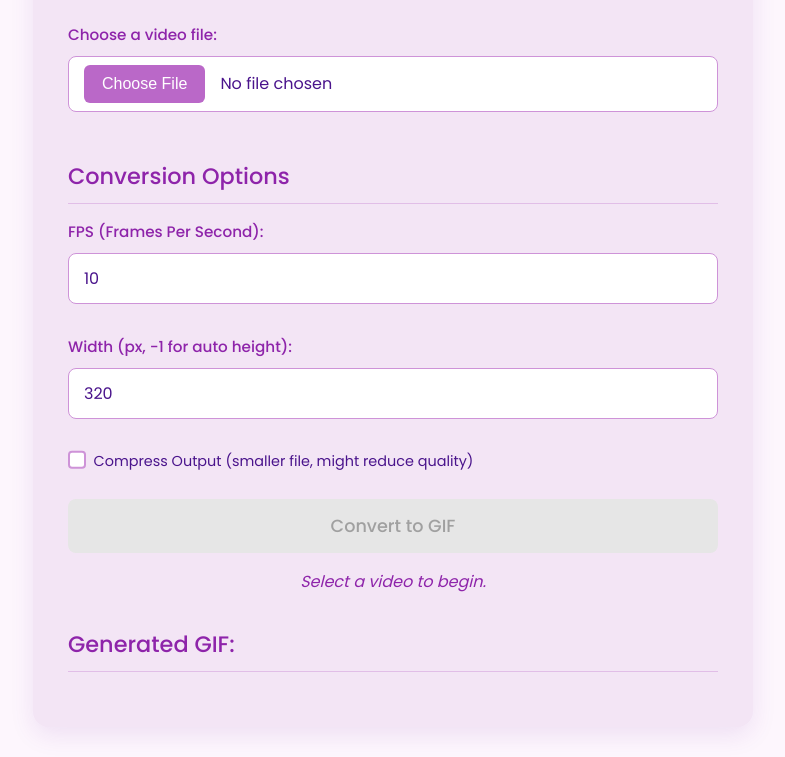
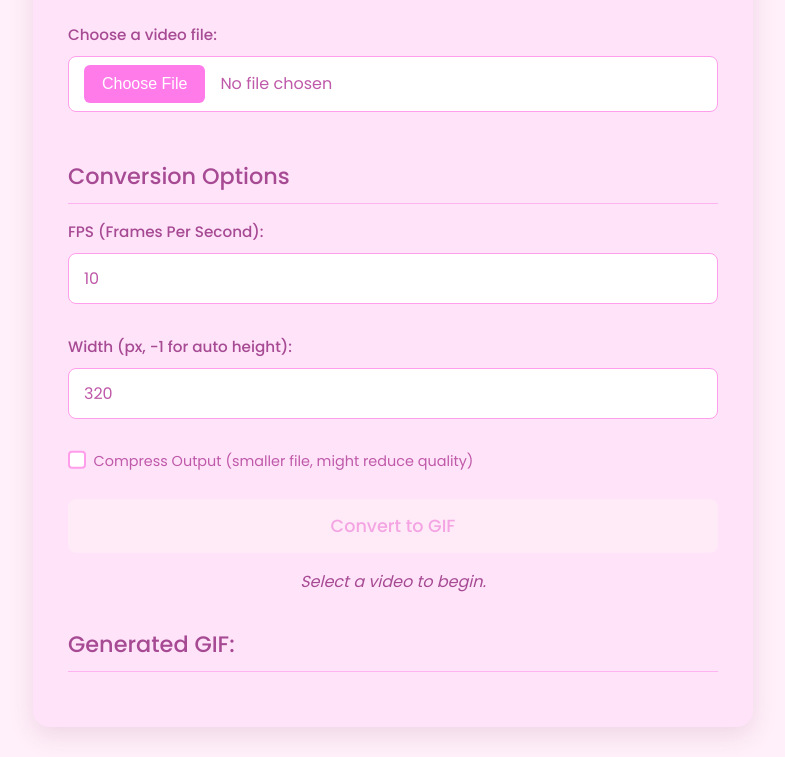
Before and after one commit to ManthanBR/video-to-gif, a plain HTML site: page index.html in a window 1280 px wide. Shown: the part 146-903 px from the top of the page, without its empty margins (247-1032 px from the left). Drawn offline with Linux system fonts and the light colour scheme; a script that the page names is missing.

Commit message:
Update style.css

```diff
--- a/style.css
+++ b/style.css
@@ -1,19 +1,24 @@
 /* --- Palettes --- */
 :root {
-    --bg-main: #fdf6fd; /* Very light pinkish lavender */
-    --bg-container: #f3e5f5; /* Light lavender */
-    --primary-accent: #ba68c8; /* Medium pastel purple */
-    --primary-accent-hover: #aa47bc; /* Darker medium pastel purple */
-    --secondary-accent: #e1bee7; /* Lighter pastel purple */
-    --text-main: #6a1b9a; /* Deep purple */
-    --text-label: #8e24aa; /* Medium purple */
-    --text-light: #4a148c; /* Slightly lighter deep purple for less emphasis */
-    --border-color: #ce93d8; /* Soft purple for borders */
-    --download-bg: #f06292; /* Pastel pink */
-    --download-bg-hover: #ec407a; /* Darker pastel pink */
-    --success-color: #66bb6a; /* Pastel Green for success messages if needed */
-    --disabled-bg: #e6e6e6;
-    --disabled-text: #a0a0a0;
+    --bg-main: #fff0f9; /* Very light pink, almost white, to complement vibrant pink */
+    --bg-container: #ffe3f9; /* Light, slightly more saturated pink than bg-main */
+
+    /* --- VIBRANT PINK ACCENTS --- */
+    --primary-accent: #ff7be9; /* Your chosen vibrant pink */
+    --primary-accent-hover: #fa60de; /* Slightly darker/desaturated version */
+    --secondary-accent: #ffb3f0; /* A lighter, but still related vibrant pink */
+
+    --text-main: #8c3c7c; /* Deep magenta/purple for contrast against vibrant pinks */
+    --text-label: #a64a93; /* Lighter version of text-main */
+    --text-light: #bf59a9; /* Even lighter, for secondary text */
+
+    --border-color: #ff9eeB; /* A noticeable pink border, related to primary */
+    --download-bg: #f755dd; /* Keeping download distinct but related */
+    --download-bg-hover: #e042c8; /* Darker version for download hover */
+
+    --success-color: #50c878; /* Emerald green can pop nicely against pink */
+    --disabled-bg: #ffeaf7; /* Very light pink for disabled */
+    --disabled-text: #f4a4e3; /* Muted vibrant pink for disabled text */
 }
 
 body {
@@ -34,7 +39,7 @@ body {
     background: var(--bg-container);
     padding: 30px 35px;
     border-radius: 16px;
-    box-shadow: 0 8px 25px rgba(106, 27, 154, 0.1); /* Subtle purple shadow */
+    box-shadow: 0 8px 25px rgba(140, 60, 124, 0.15); /* Shadow from text-main color, slightly stronger */
     width: 100%;
     max-width: 650px;
 }
@@ -79,13 +84,13 @@ input[type="file"], input[type="number"] {
     box-sizing: border-box;
     font-family: 'Poppins', sans-serif;
     font-size: 1em;
-    color: var(--text-light);
-    background-color: #fff;
+    color: var(--text-light); /* Text color inside input */
+    background-color: #fff; /* White background for inputs for contrast */
     transition: border-color 0.3s ease, box-shadow 0.3s ease;
 }
 
 input[type="file"] {
-    padding: 8px 15px; /* Adjust padding for file input */
+    padding: 8px 15px;
 }
 
 input[type="file"]::file-selector-button {
@@ -94,7 +99,7 @@ input[type="file"]::file-selector-button {
     background: var(--primary-accent);
     padding: 10px 18px;
     border-radius: 6px;
-    color: #fff;
+    color: #fff; /* White text on vibrant pink button */
     cursor: pointer;
     transition: background-color 0.3s ease;
     font-weight: 500;
@@ -105,18 +110,18 @@ input[type="file"]::file-selector-button:hover {
 }
 
 
-input[type="number"]:focus, input[type="file"]:focus-within { /* focus-within for file input wrapper */
+input[type="number"]:focus, input[type="file"]:focus-within {
     border-color: var(--primary-accent);
-    box-shadow: 0 0 0 3px rgba(186, 104, 200, 0.3); /* Soft purple focus ring */
+    box-shadow: 0 0 0 3px hsla(from var(--primary-accent) h s l / 0.4); /* Stronger focus glow */
     outline: none;
 }
 
-button {
+button { /* Main Convert Button */
     display: block;
     width: 100%;
     padding: 14px;
     background-color: var(--primary-accent);
-    color: white;
+    color: white; /* White text on vibrant pink button */
     border: none;
     border-radius: 8px;
     cursor: pointer;
@@ -148,7 +153,7 @@ button:disabled {
     font-style: italic;
     color: var(--text-label);
     margin-top: 15px;
-    min-height: 1.5em; /* Prevent layout shift */
+    min-height: 1.5em;
 }
 
 #progressBar {
@@ -156,17 +161,17 @@ button:disabled {
     margin-top: 10px;
     height: 12px;
     border-radius: 6px;
-    appearance: none; /* Remove default styling */
+    appearance: none;
     -webkit-appearance: none;
 }
 
 #progressBar::-webkit-progress-bar {
-    background-color: var(--secondary-accent);
+    background-color: var(--secondary-accent); /* Lighter vibrant pink */
     border-radius: 6px;
 }
 
 #progressBar::-webkit-progress-value {
-    background-color: var(--primary-accent);
+    background-color: var(--primary-accent); /* Main vibrant pink */
     border-radius: 6px;
     transition: width 0.3s ease;
 }
@@ -182,11 +187,11 @@ button:disabled {
     display: block;
     max-width: 100%;
     margin: 20px auto 15px;
-    border: 3px solid var(--border-color);
+    border: 3px solid var(--border-color); /* Vibrant pink border */
     border-radius: 12px;
-    background-color: #fff; /* In case GIF has transparency */
-    padding: 5px; /* Small padding around the GIF */
-    box-shadow: 0 4px 15px rgba(106, 27, 154, 0.08);
+    background-color: #fff; /* White bg for preview */
+    padding: 5px;
+    box-shadow: 0 4px 15px rgba(140, 60, 124, 0.1);
 }
 
 #downloadLink {
@@ -194,7 +199,7 @@ button:disabled {
     text-align: center;
     padding: 12px;
     background-color: var(--download-bg);
-    color: white;
+    color: white; /* White text on download button */
     text-decoration: none;
     border-radius: 8px;
     margin-top: 10px;
@@ -208,12 +213,10 @@ button:disabled {
     transform: translateY(-1px);
 }
 
-/* Hide elements initially */
 #gifPreview, #downloadLink, #progressBar {
     display: none;
 }
 
-/* Options Section layout improvements */
 .options-section > div {
     margin-bottom: 15px;
 }
@@ -221,22 +224,22 @@ button:disabled {
 .checkbox-option {
     display: flex;
     align-items: center;
-    margin-top: 15px; /* Add some space above the checkbox */
-    margin-bottom: 5px; /* Reduce bottom margin if inputs already have it */
+    margin-top: 15px;
+    margin-bottom: 5px;
 }
 
 input[type="checkbox"] {
     appearance: none;
     -webkit-appearance: none;
-    background-color: #fff;
+    background-color: #fff; /* White bg for checkbox */
     margin: 0;
     font: inherit;
-    color: var(--primary-accent);
+    color: var(--primary-accent); /* Vibrant pink checkmark */
     width: 1.15em;
     height: 1.15em;
-    border: 0.15em solid var(--border-color);
+    border: 0.15em solid var(--border-color); /* Vibrant pink border */
     border-radius: 0.25em;
-    transform: translateY(-0.075em); /* Align better with label text */
+    transform: translateY(-0.075em);
     display: grid;
     place-content: center;
     cursor: pointer;
@@ -248,8 +251,7 @@ input[type="checkbox"]::before {
     height: 0.65em;
     transform: scale(0);
     transition: 120ms transform ease-in-out;
-    box-shadow: inset 1em 1em var(--primary-accent);
-    /* For a checkmark style, clip-path is better */
+    box-shadow: inset 1em 1em var(--primary-accent); /* Vibrant pink checkmark */
     clip-path: polygon(14% 44%, 0 65%, 50% 100%, 100% 16%, 80% 0%, 43% 62%);
 }
 
@@ -258,20 +260,19 @@ input[type="checkbox"]:checked::before {
 }
 
 input[type="checkbox"]:focus {
-    outline: max(2px, 0.15em) solid var(--primary-accent-hover);
+    outline: max(2px, 0.15em) solid var(--primary-accent-hover); /* Vibrant pink focus */
     outline-offset: max(2px, 0.05em);
 }
 
 .checkbox-label {
     margin-left: 0.5em;
-    font-weight: 400; /* Lighter than main labels */
-    color: var(--text-light);
+    font-weight: 400;
+    color: var(--text-light); /* Lighter magenta/purple text */
     cursor: pointer;
     font-size: 0.9em;
 }
 
-/* Ensure the label has default block/inline-block behavior for margin */
 .options-section > div label.checkbox-label {
-    display: inline; /* To stay next to the checkbox */
-    margin-bottom: 0; /* Override general label margin */
+    display: inline;
+    margin-bottom: 0;
 }
```
